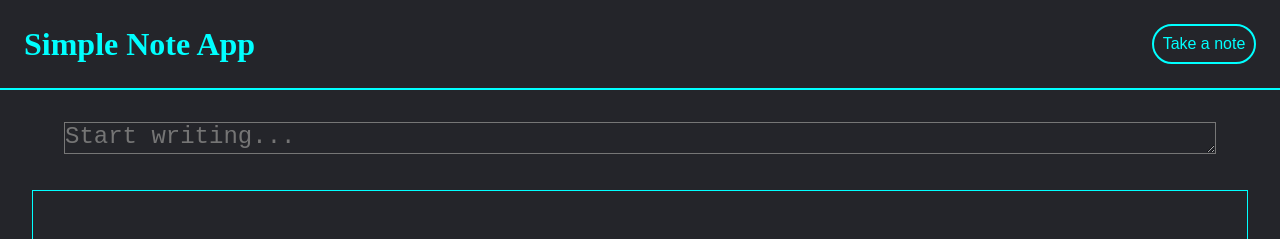
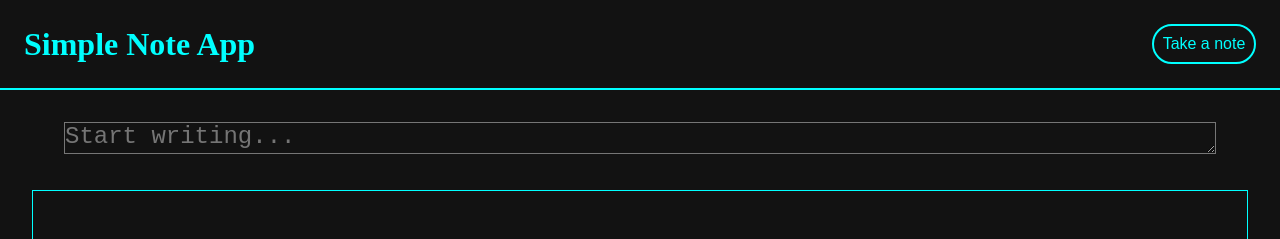
Before and after one commit to Harshit264/Projects, a browser extension: page Note_App/note.html in a window 1280 px wide. Shown: the top 239 px of the page. Drawn offline with Linux system fonts and the light colour scheme.

Commit message:
Design change

```diff
--- a/Note_App/note.css
+++ b/Note_App/note.css
@@ -1,6 +1,5 @@
 :root{
-    --backcolor: rgba( 14.12%, 14.51% , 16.47%, 1);
-    --lightbackcolor:  rgba( 14.12%, 14.51% , 16.47%, 0.5);
+    --backcolor: #121212;
 }
 
 *{
```
